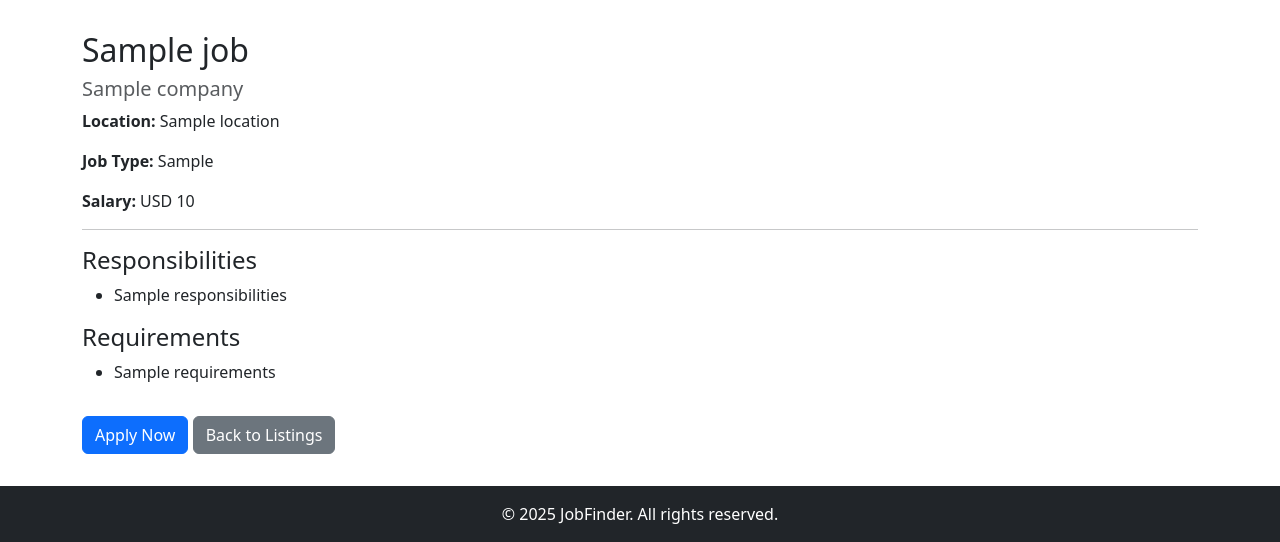
After one commit to roopashreerangaswamy/job_search_webapp_v2, a Flask app: template templates/jobpage.html in a window 1280 px wide. The commit adds this page. Shown: the part 461-1003 px from the top of the page. Run offline with Flask 3, Linux system fonts and the light colour scheme; the template is opened without the code that fills it: most values are stand-ins (such as "Sample title", 1, 10 or a date in 2020).

Commit message:
added dynamic pages for each job

```diff
--- a/app.py
+++ b/app.py
@@ -1,5 +1,5 @@
 from flask import Flask, render_template, jsonify
-from database import load_jobs_from_db
+from database import load_jobs_from_db , load_job_from_db
 
 app = Flask(__name__)
 
@@ -18,6 +18,13 @@ def list_jobs():
     jobs = load_jobs_from_db()
     return jsonify(jobs)
 
+@app.route('/job/<id>')
+def show_job(id):
+    job = load_job_from_db(id)
+    if not job:
+        return "Not Found", 404
+    return render_template('jobpage.html', job=job)
+
 
 if __name__ == '__main__':
     app.run(host='0.0.0.0', debug=True)
--- /dev/null
+++ b/templates/bootstrap.html
@@ -0,0 +1,4 @@
+<meta charset="UTF-8" />
+<meta name="viewport" content="width=device-width, initial-scale=1" />
+
+<link href="https://cdn.jsdelivr.net/npm/bootstrap@5.3.0/dist/css/bootstrap.min.css" rel="stylesheet" />
--- a/templates/footer.html
+++ b/templates/footer.html
@@ -1,3 +1,3 @@
-<footer class="bg-dark text-white text-center py-3">
+<footer class="bg-dark text-white text-center py-3 mt-auto w-100">
   &copy; 2025 JobFinder. All rights reserved.
 </footer>
--- a/templates/home.html
+++ b/templates/home.html
@@ -1,10 +1,8 @@
 <!DOCTYPE html>
 <html lang="en">
 <head>
-  <meta charset="UTF-8" />
-  <meta name="viewport" content="width=device-width, initial-scale=1" />
+  {%include 'bootstrap.html' %}
   <title>Careers Website</title>
-  <link href="https://cdn.jsdelivr.net/npm/bootstrap@5.3.0/dist/css/bootstrap.min.css" rel="stylesheet" />
   <style>
     body {
       padding-top: 56px; /* Push entire page content down */
--- a/templates/jobitem.html
+++ b/templates/jobitem.html
@@ -5,6 +5,6 @@
     <p class="mb-1"><strong>Location:</strong> {{ job.location }}</p>
     <p class="mb-1"><strong>Job Type:</strong> {{ job.job_type }}</p>
     <p class="mb-2"><strong>Salary:</strong> {{ job.currency }} {{ job.salary }}</p>
-    <a href="#" class="btn btn-outline-primary btn-sm">Apply Now</a>
+    <a href="/job/{{ job.id }}"" class="btn btn-outline-primary btn-sm">Apply Now</a>
   </div>
 </div>
--- /dev/null
+++ b/templates/jobpage.html
@@ -0,0 +1,83 @@
+<!DOCTYPE html>
+<html lang="en">
+<head>
+  <title>{{ job.title }} at {{ job.company }}</title>
+  {% include 'bootstrap.html' %}
+  <style>
+    /* RESET unwanted margin */
+    * {
+      margin: 0;
+      padding: 0;
+      box-sizing: border-box;
+    }
+
+    body, html {
+      height: 100%;
+      font-family: system-ui, sans-serif;
+    }
+
+    header {
+      position: fixed;
+      width: 100%;
+      z-index: 1030;
+    }
+
+    .spacer {
+      height: 60px; /* Same as navbar height */
+    }
+
+    .banner {
+      background-image: url("/static/banner.jpg");
+      background-size: cover;
+      background-position: center;
+      height: 50vh;
+      width: 100%;
+    }
+
+    main {
+      padding: 2rem;
+      background: white;
+    }
+
+    footer {
+      margin-top: auto;
+    }
+  </style>
+</head>
+<body>
+
+  {% include 'nav.html' %}
+
+  <div class="spacer"></div>
+  <div class="banner"></div>
+
+  <main class="container">
+    <h2>{{ job.title }}</h2>
+    <h5 class="text-muted">{{ job.company }}</h5>
+    <p><strong>Location:</strong> {{ job.location }}</p>
+    <p><strong>Job Type:</strong> {{ job.job_type }}</p>
+    <p><strong>Salary:</strong> {{ job.currency }} {{ job.salary }}</p>
+
+    <hr>
+    <h4>Responsibilities</h4>
+    <ul>
+      {% for responsibility in job.responsibilities.split('\n') %}
+        <li>{{ responsibility }}</li>
+      {% endfor %}
+    </ul>
+
+    <h4>Requirements</h4>
+    <ul>
+      {% for requirement in job.requirements.split('\n') %}
+        <li>{{ requirement }}</li>
+      {% endfor %}
+    </ul>
+
+    <a href="#" class="btn btn-primary mt-3">Apply Now</a>
+    <a href="/" class="btn btn-secondary mt-3">Back to Listings</a>
+  </main>
+
+  {% include 'footer.html' %}
+
+</body>
+</html>
--- a/templates/nav.html
+++ b/templates/nav.html
@@ -1,8 +1,13 @@
-<header class="bg-dark text-white py-3 fixed-top">
+<style>
+  .navbar a {
+    text-decoration: none;
+  }
+</style>
+<header class="bg-dark text-white py-3 fixed-top navbar">
   <div class="container d-flex justify-content-between align-items-center">
-    <h1 class="h4 m-0">JobFinder</h1>
+    <a href="/" class="h4 m-0 decoration-none ">JobFinder</a>
     <nav>
-      <a href="https://job-search-web-app-lbl4.onrender.com" class="text-white me-3 text-decoration-none">Home</a>
+      <a href="/" class="text-white me-3 text-decoration-none">Home</a>
       <a href="#" class="text-white me-3 text-decoration-none">Jobs</a>
       <a href="#" class="text-white me-3 text-decoration-none">Login</a>
       <a href="#" class="text-white me-3 text-decoration-none">Register</a>
```
Also changed, not shown: database.py (+11 -0 lines), 2 other files.
